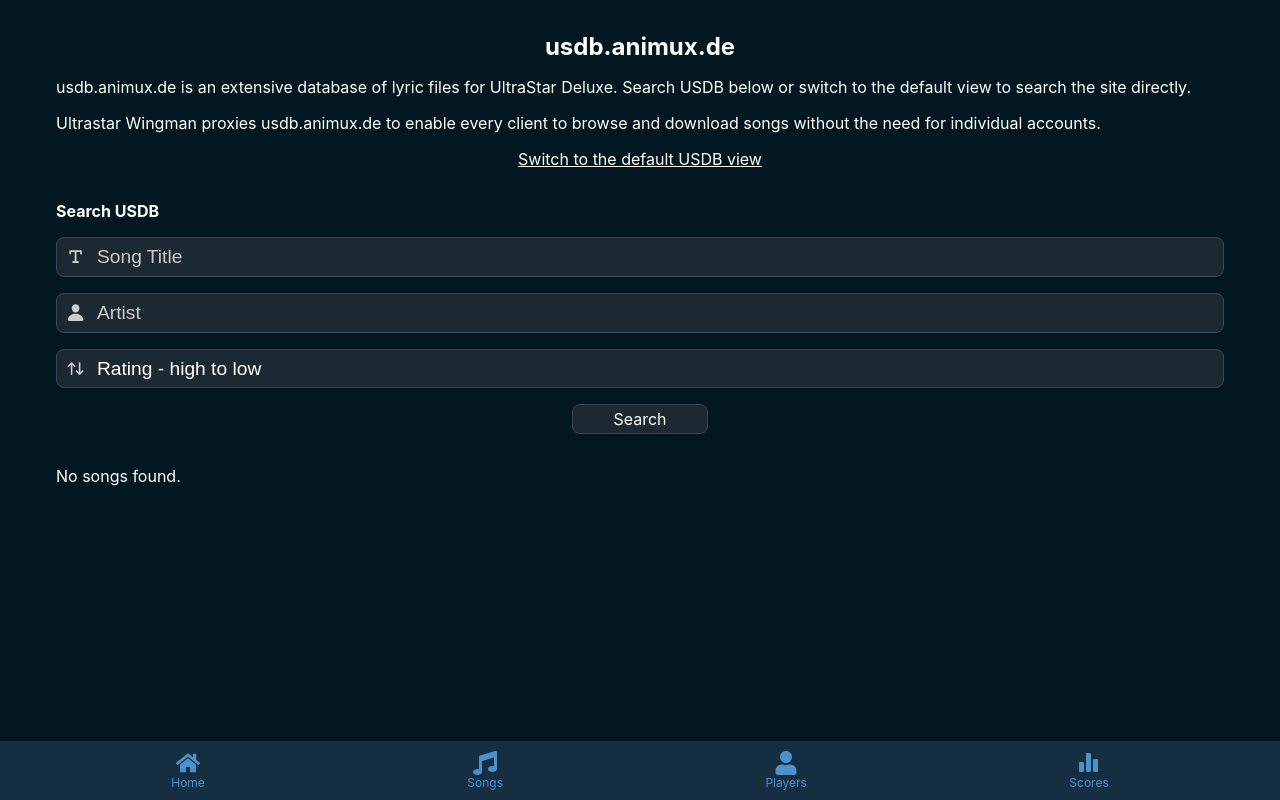
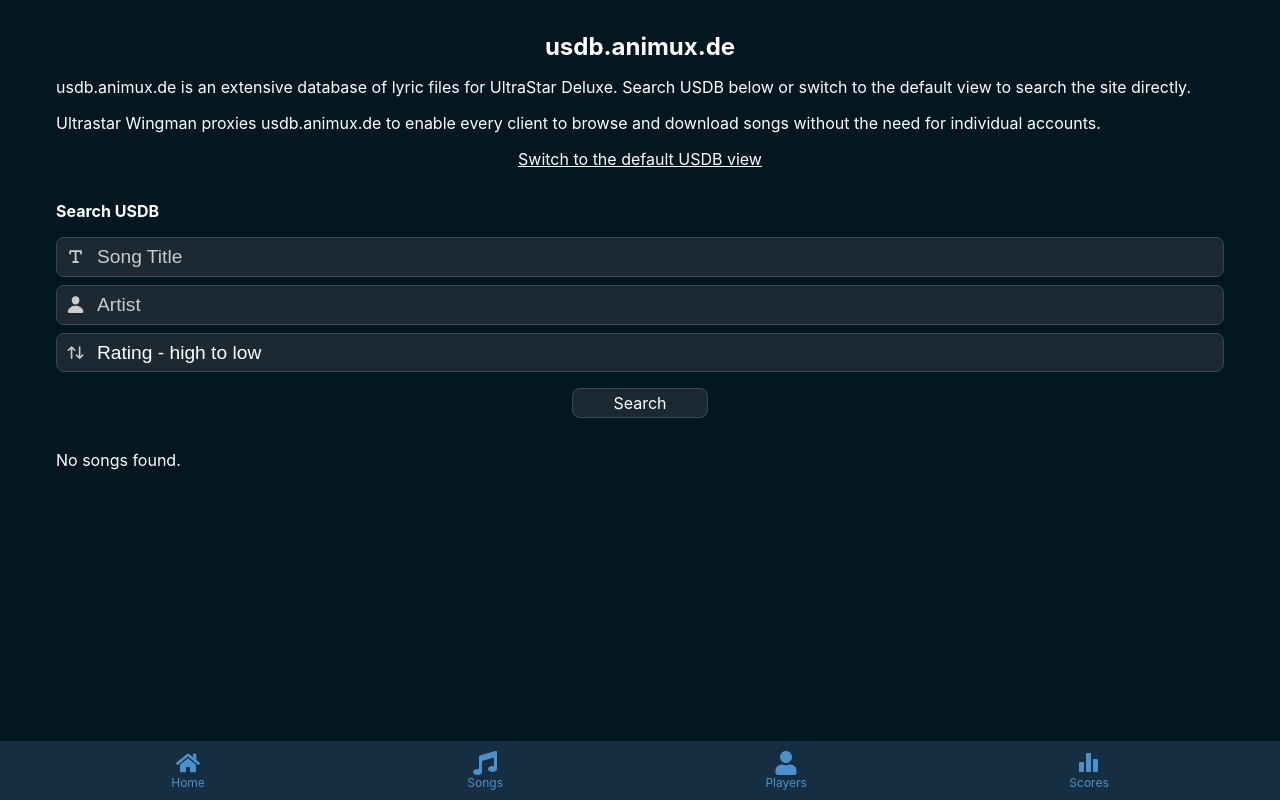
Before and after one commit to DidacticFishstick/ultrastar-wingman, a React (Create React App) app in the folder ultrastar-wingman/frontend/: page /usdbList in a window 1280 px wide. Built offline with nearby package versions, Linux system fonts and the light colour scheme.

Commit message:
several input field enhancements

```diff
--- a/ultrastar-wingman/frontend/src/components/Input.css
+++ b/ultrastar-wingman/frontend/src/components/Input.css
@@ -46,7 +46,6 @@
     justify-content: center;
     font-size: 1.2em;
     color: var(--color-dark);
-    pointer-events: none;
 }
 
 .input-field span.cancel {
@@ -54,10 +53,6 @@
     cursor: pointer;
 }
 
-.input-field span.cancel svg {
-    pointer-events: all;
-}
-
 .input-field span.cancel:hover {
     color: var(--highlight-blue-light);
 }
--- a/ultrastar-wingman/frontend/src/components/Input.js
+++ b/ultrastar-wingman/frontend/src/components/Input.js
@@ -1,16 +1,25 @@
 // components/Input.js
 
-import React from 'react';
+import React, { useRef, useEffect } from 'react';
 import './Input.css';
 import {GiCancel} from "react-icons/gi"; // Importing the CSS for styling
 
-const Input = ({type, placeholder, icon, searchTerm, setSearchTerm, onFocus}) => {
+const Input = ({type, placeholder, icon, searchTerm, setSearchTerm, onFocus, onEnter}) => {
+    const inputRef = useRef(null);
+
     const input = <input
+        ref={inputRef}
         type={type}
         placeholder={placeholder}
         value={searchTerm}
         onChange={e => setSearchTerm(e.target.value)}
         onFocus={onFocus}
+        onKeyDown={(event) => {
+            if (event.key === 'Enter') {
+                onEnter(event);
+                inputRef.current.blur();
+            }
+        }}
     />;
 
     // Combine the passed className with the default classes
@@ -23,6 +32,7 @@
         {searchTerm &&
             <span className={"cancel"} onClick={() => {
                 setSearchTerm('');
+                inputRef.current.focus()
             }}>
                 <GiCancel/>
             </span>
--- a/ultrastar-wingman/frontend/src/components/SongListItem.css
+++ b/ultrastar-wingman/frontend/src/components/SongListItem.css
@@ -8,7 +8,7 @@
     grid-template-columns: auto 1fr;
     align-items: center;
     gap: 10px;
-    margin-bottom: 12px;
+    margin-bottom: 16px;
     cursor: pointer;
 }
 
@@ -39,7 +39,7 @@
 }
 
 .song-list-item .artist {
-    font-size: 0.8em;
+    font-size: 0.75em;
     color: var(--color-dark);
 }
 
--- a/ultrastar-wingman/frontend/src/components/UsdbList.css
+++ b/ultrastar-wingman/frontend/src/components/UsdbList.css
@@ -11,9 +11,13 @@
     top: 0;
     background: var(--bg);
     padding-bottom: 16px;
+    margin-top: 16px;
 }
 
-.usdb-list .usdb-search .input-field,
+.usdb-list .usdb-search .input-field {
+    margin-top: 8px;
+}
+
 .usdb-list .usdb-search .button {
     margin-top: 16px;
 }
--- a/ultrastar-wingman/frontend/src/components/UsdbList.js
+++ b/ultrastar-wingman/frontend/src/components/UsdbList.js
@@ -88,8 +88,8 @@
             <NavLink className={"usdb-link"} to="/usdb">Switch to the default USDB view</NavLink>
             <h2>Search USDB</h2>
             <div ref={inputBoxRef} className={"usdb-search"}>
-                <Input type="text" placeholder="Song Title" icon={<PiTextTBold/>} searchTerm={title} setSearchTerm={setTitle}/>
-                <Input type="text" placeholder="Artist" icon={<IoPerson/>} searchTerm={artist} setSearchTerm={setArtist}/>
+                <Input type="text" placeholder="Song Title" icon={<PiTextTBold/>} searchTerm={title} setSearchTerm={setTitle} onEnter={() => fetchSongs(true)}/>
+                <Input type="text" placeholder="Artist" icon={<IoPerson/>} searchTerm={artist} setSearchTerm={setArtist} onEnter={() => fetchSongs(true)}/>
                 <div className={"input-field"}>
                     <span className={"search"}>
                         <TbArrowsSort/>
```
